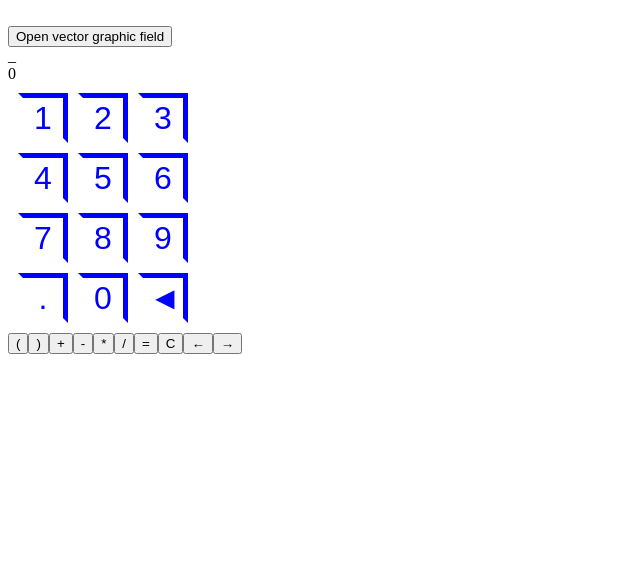
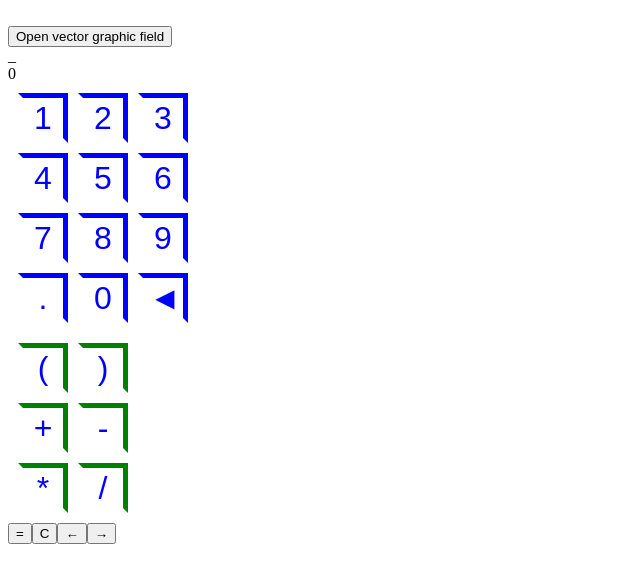
Before and after one commit to OlehKozubJS/various-react-projects-test, a React (Create React App) app: page / in a window 1280 px wide. Shown: the top 582 px of the page, without its empty margins (0-640 px from the left). Built offline with nearby package versions, Linux system fonts and the light colour scheme; a web font is replaced by a local one.

Commit message:
Update Calculator.jsx

```diff
--- a/src/Calculator/Calculator.jsx
+++ b/src/Calculator/Calculator.jsx
@@ -1,8 +1,9 @@
 import { useEffect, useState } from "react";
 
+import { insertCharacter, deleteCharacter } from "./character_functions";
+
 import { NumberKeyBoard } from "./NumberKeyBoard";
-
-import { insertCharacter, deleteCharacter } from "./character_functions";
+import { ActionsKeyBoard } from "./ActionsKeyBoard";
 
 import css from "./Calculator.module.css";
 
@@ -14,11 +15,6 @@ const Calculator = () => {
   const [cursorIndex, setCursorIndex] = useState(0);
 
   const enterData = (value) => {
-    setResult("");
-    setExpression(insertCharacter(value, cursorIndex));
-  };
-
-  const enterNKdata = (value) => {
     setResult("");
     setExpression(insertCharacter(expression, cursorIndex, value));
     setCursorIndex(cursorIndex + 1);
@@ -69,26 +65,11 @@ const Calculator = () => {
       </div>
       <div>{cursorIndex}</div>
       <div>
-        <NumberKeyBoard onClick={enterNKdata} backSpace={backSpace} />
+        <NumberKeyBoard onClick={enterData} backSpace={backSpace} />
+
+        <ActionsKeyBoard onClick={enterData} />
+
         <div>
-          <button type="button" onClick={enterData} value="(">
-            {"("}
-          </button>
-          <button type="button" onClick={enterData} value=")">
-            {")"}
-          </button>
-          <button type="button" onClick={enterData} value="+">
-            +
-          </button>
-          <button type="button" onClick={enterData} value="-">
-            -
-          </button>
-          <button type="button" onClick={enterData} value="*">
-            *
-          </button>
-          <button type="button" onClick={enterData} value="/">
-            /
-          </button>
           <button type="button" onClick={calculate}>
             =
           </button>
```
